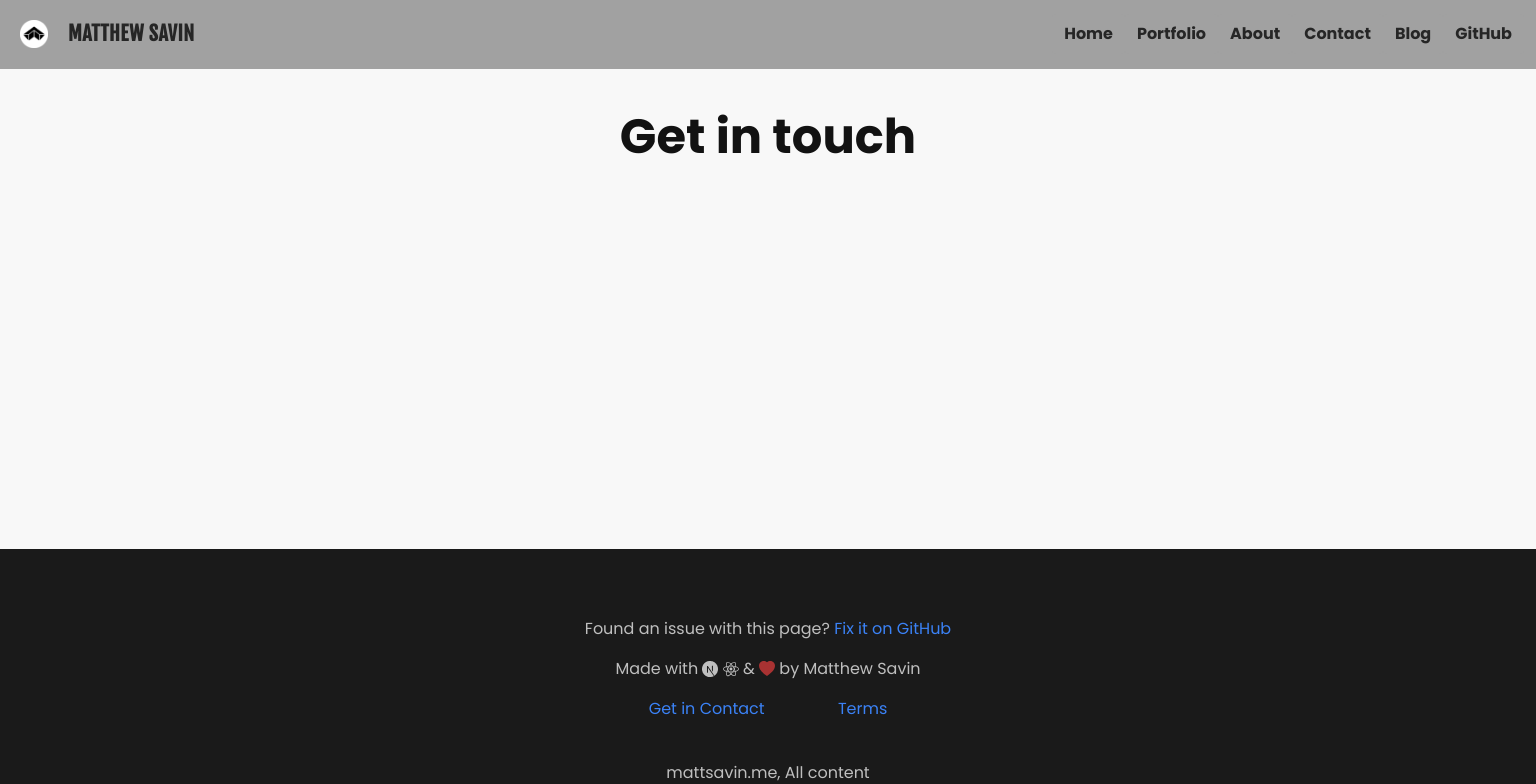
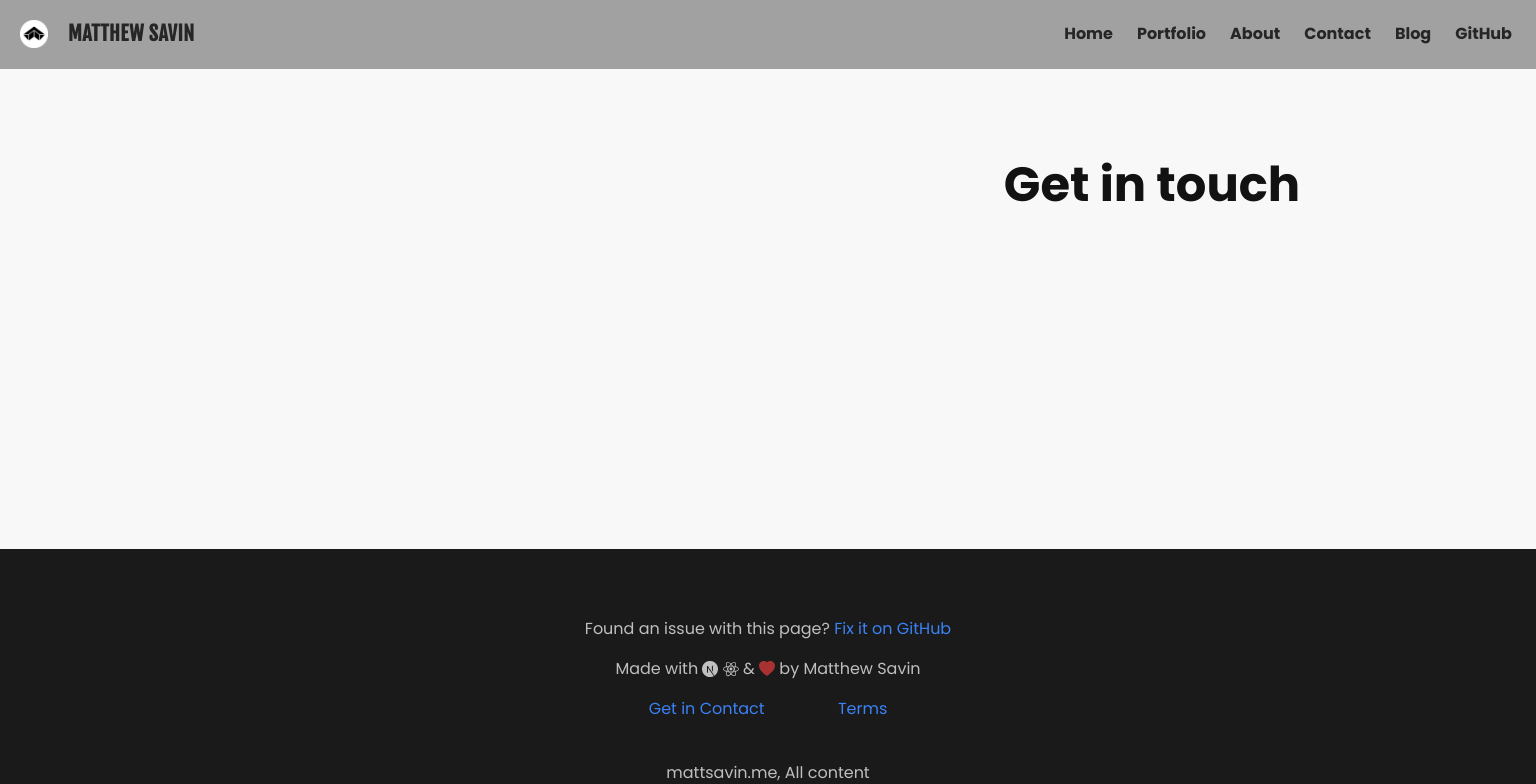
Before and after one commit to mattsavin/mattsavin.me, a Next.js app: page /contact/contact in a window 1536 px wide. Shown: the top 784 px of the page. Built offline with nearby package versions, Linux system fonts and the light colour scheme.

Commit message:
change contact page styling

```diff
--- a/pages/contact/contact.module.css
+++ b/pages/contact/contact.module.css
@@ -1,6 +1,12 @@
 .main {
     padding: 2rem 0 2rem 0;
     font-family: "Poppins", serif;
+}
+
+.header {
+    display: flex;
+    width: 100%;
+    flex-direction: column;
 }
 
 .headingLeft {
@@ -19,7 +25,6 @@
     display: flex;
     justify-content: center;
     align-items: center;
-    flex-direction: column;
     font-weight: 700;
     color: var(--text-color);
     padding: 5rem 1rem;
@@ -44,5 +49,19 @@
 }
 
 @media only screen and (min-width: 1312px) {
+    .mainHeader{
+        flex-direction: row;
+    }
 
+    .headingLeft {
+        padding: 5rem;
+        float: left;
+        max-width: 50%;
+    }
+
+    .headingRight {
+        padding: 3rem;
+        float: right;
+        max-width: 50%;
+    }
 }
--- a/pages/contact/contact.tsx
+++ b/pages/contact/contact.tsx
@@ -1,6 +1,7 @@
 import {NextPage} from "next";
 import React, {useEffect, useState} from "react";
 import Router from "next/router";
+import Head from "next/head";
 import styles from "./contact.module.css";
 
 const Contact: NextPage  = () => {
@@ -21,15 +22,21 @@ const Contact: NextPage  = () => {
 
     return (
         <React.Fragment>
+            <Head>
+                <title>Contact Me</title>
+            </Head>
             <main className={styles.main}>
-                <section className={styles.header}>
-                    <div className={styles.headingrLeft}>
+                <div className={styles.mainHeader}>
+                    <div className={styles.headingLeft}>
+
+                    </div>
+                    <div className={styles.headingRight}>
                         <h1 className={styles.title}>Get in touch</h1>
                     </div>
-                    <div className={styles.headerRight}>
-
-                    </div>
-                </section>
+                </div>
+                <div>
+                    <h2></h2>
+                </div>
             </main>
         </React.Fragment>
     );
--- a/pages/index.module.css
+++ b/pages/index.module.css
@@ -41,10 +41,10 @@
     min-width: 50%;
 }
 .headingRight {
+    display:flex;
+    justify-content: center;
+    align-items: center;
     padding: 0 0 5rem 0;
-    display:flex;
-    justify-content:center;
-    align-items:center;
     z-index: 0;
     min-width: 50%;
 }
```
